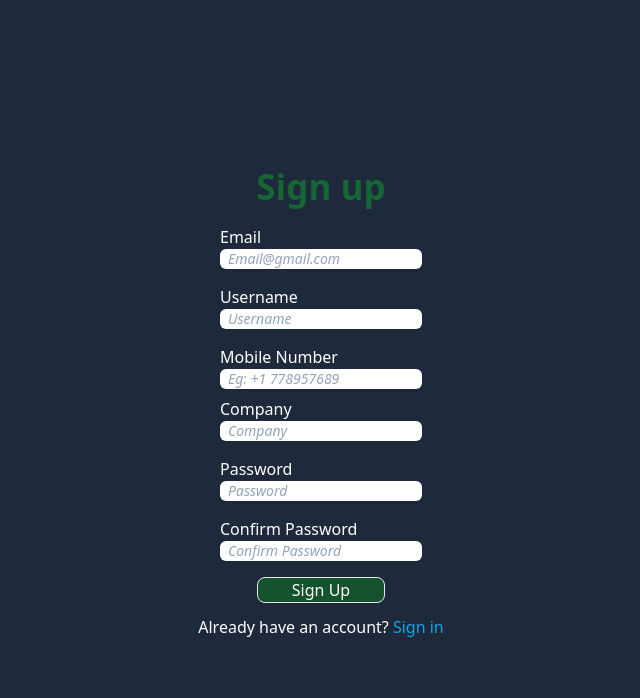
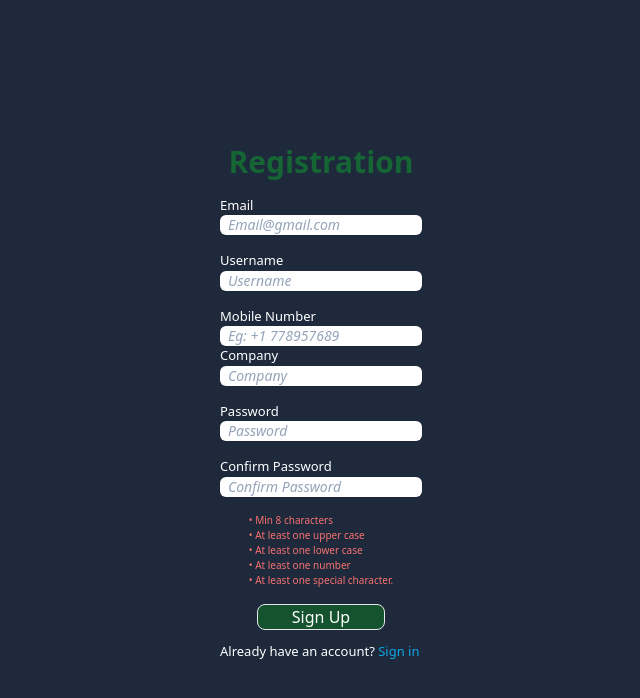
Before and after one commit to osefatul/ticket-tracker-system-CRM, a React (Create React App) app in the folder frontend/: page /auth in a window 1280 px wide. Shown: the top 698 px of the page, without its empty margins (319-959 px from the left). Built offline with nearby package versions, Linux system fonts and the light colour scheme.

Commit message:
Auth page has been updated

```diff
--- a/frontend/src/pages/Auth.jsx
+++ b/frontend/src/pages/Auth.jsx
@@ -12,6 +12,7 @@ import { getUserProfile } from "../features/SpecificUerSlice/userAction";
 const initialState = {
   email: "",
   name: "",
+  company: "",
   password: "",
   confirmPassword: "",
   phone: ""
@@ -28,10 +29,34 @@ function Auth() {
 
   const {isLoading, isAuth, error,} = useSelector(state => state.login)
   const {isLoading:regLoading, status, message,} = useSelector(state => state.registration)
+  const[MessageAddedAlert, setMessageAddedAlert] = useState(false)
 
   const [form, setForm] = useState(initialState);
   const [isSignup, setIsSignup] = useState(true);
   const [resetPassword, setResetPassword] = useState(false);
+
+
+
+  //FOR STRONG PASSWORD
+  const passwordVerificationError = {
+    isLengthy: false,
+    hasUpper: false,
+    hasLower: false,
+    hasNumber: false,
+    hasSpecialChar: false,
+    confirmPassword: false,
+  }
+  const [passwordError, setPasswordError] = useState(passwordVerificationError);
+
+
+
+//Make the message disappear
+  useEffect(()=>{
+  setTimeout(()=>{
+    setMessageAddedAlert(false);
+  },5000)
+  },[MessageAddedAlert])
+
 
 
 //When the auth page renders check for accessJWT
@@ -40,12 +65,44 @@ function Auth() {
 	}, [navigate, isAuth]);
 
 
+
+
+//WHEN FORM INPUTS UPDATE
   const handleChange = (e) => {
-    setForm({ ...form, [e.target.name]: e.target.value },);
-    // console.log(form);
+    const {name, value} = e.target
+    setForm({ ...form, [name]: value },);
+
+
+    //Password verificationError
+    if(name === "password"){
+      const isLengthy = value.length > 8;
+      const hasUpper = /[A-Z]/.test(value);
+      const hasLower = /[a-z]/.test(value);
+      const hasNumber = /[0-9]/.test(value);
+      const hasSpecialChar = /[!,@,#,$,%,&]/.test(value);
+
+      setPasswordError({
+        ...passwordError,
+        isLengthy,
+        hasUpper,
+        hasLower,
+        hasNumber,
+        hasSpecialChar,
+      });
+    }
+
+    if (name === "confirmPassword") {
+      setPasswordError({
+        ...passwordError,
+        confirmPassword: form.password === value,
+      });
+    }
+    console.log(form)
   };
 
 
+
+// SUBMITTING FORM
   const handleSubmit = async (e) => {
     e.preventDefault();
 
@@ -56,7 +113,6 @@ function Auth() {
       if (!isSignup){
         dispatch(loginPending())
         const isAuth = await userLogin({email, password});
-
         // if we receive unsuccessful response then
         const AuthResponse = isAuth?.response?.data?.message
         if (AuthResponse){
@@ -83,7 +139,11 @@ function Auth() {
           console.log(regResponse)
           return dispatch(registrationError(regResponse))
         }
-        setIsSignup(!isSignup)
+
+        setPasswordError(passwordVerificationError)
+        setMessageAddedAlert(true)//To turn on message alert
+        setIsSignup(!isSignup) //To return to sign in
+
         return dispatch(registrationSuccess(isRegistered));
       }
 
@@ -115,14 +175,20 @@ function Auth() {
 
 
   return (
-    <div className="h-screen flex items-center justify-center bg-slate-800 ">
+    <div className=" h-screen flex flex-col items-center justify-center bg-slate-800 space-x-2">
+
+      {MessageAddedAlert && <div className=" bg-green-800 w-[80%] text-white text-small rounded flex items-center justify-center m-3">{message}</div>}
+      {status ==="error" ? <div className=" bg-red-400 w-[80%] text-white text-small rounded flex items-center justify-center m-2">{message}</div> : ""}
+
+
+
       <div className="space-y-3">
         <p
-          className={`text-green-800 font-bold text-[35px] flex items-center justify-center ${
+          className={` text-green-800 font-bold text-[25px] sm:text-[30px] flex items-center justify-center ${
             resetPassword ? "mb-2" : " "
           }`}
         >
-          {resetPassword ? "Reset Password" : isSignup ? "Sign up" : "Sign in"}
+          {resetPassword ? "Reset Password" : isSignup ? "Registration" : "Login"}
         </p>
         {error?
         <div className="flex justify-center items-center text-orange-700">
@@ -135,7 +201,7 @@ function Auth() {
           }`}
           onSubmit={handleSubmit}
         >
-          <div>
+          <div className="text-[13px]">
             <label
               className={`${resetPassword ? "mb-2" : ""}`}
               htmlFor="email"
@@ -160,7 +226,7 @@ function Auth() {
           {resetPassword ? (
             ""
           ) : isSignup ? (
-            <div className="">
+            <div className="text-[13px]">
               <label htmlFor="username">Username</label>
               <input
                 className=" placeholder:italic placeholder:text-slate-400 placeholder:pl-2
@@ -182,7 +248,7 @@ function Auth() {
           ) : isSignup ? (
             <div>
 
-            <div className="">
+            <div className="text-[13px]">
               <label htmlFor="username">Mobile Number</label>
               <input
                 className=" placeholder:italic placeholder:text-slate-400 placeholder:pl-2
@@ -195,7 +261,7 @@ function Auth() {
                 required
                 />
             </div>
-            <div className="mt-2">
+            <div className="text-[13px]">
               <label htmlFor="username">Company</label>
               <input
                 className=" placeholder:italic placeholder:text-slate-400 placeholder:pl-2
@@ -217,7 +283,7 @@ function Auth() {
           {resetPassword ? (
             ""
           ) : (
-            <div className="">
+            <div className="text-[13px]">
               <label htmlFor="password">Password</label>
               <input
                 className=" placeholder:italic placeholder:text-slate-400 placeholder:pl-2
@@ -227,6 +293,7 @@ function Auth() {
                 type="password"
                 placeholder="Password"
                 onChange={handleChange}
+                value={form.password}
                 required
               />
             </div>
@@ -236,7 +303,7 @@ function Auth() {
           {resetPassword
             ? ""
             : isSignup && (
-                <div className="">
+                <div className="text-[13px]">
                   <label htmlFor="confirmPassword">Confirm Password</label>
                   <input
                     className=" placeholder:italic placeholder:text-slate-400 placeholder:pl-2
@@ -246,15 +313,66 @@ function Auth() {
                     type="password"
                     placeholder="Confirm Password"
                     onChange={handleChange}
+                    value = {form.confirmPassword}
                     required
                   />
                 </div>
               )}
 
+              {
+                    isSignup ? (
+                    <div className="flex flex-col items-start justify-center ">
+
+                      <ul className="flex flex-col items-start justify-center text-[10px]">
+                        <li
+                          className={
+                            passwordError.isLengthy ? "text-green-400" : "text-red-400"
+                          }
+                        >
+                          • Min 8 characters
+                        </li>
+                        <li
+                          className={
+                            passwordError.hasUpper ? "text-green-400" : "text-red-400"
+                          }
+                        >
+                          • At least one upper case
+                        </li>
+                        <li
+                          className={
+                            passwordError.hasLower ? "text-green-400" : "text-red-400"
+                          }
+                        >
+                          • At least one lower case
+                        </li>
+                        <li
+                          className={
+                            passwordError.hasNumber ? "text-green-400" : "text-red-400"
+                          }
+                        >
+                          • At least one number
+                        </li>
+                        <li
+                          className={
+                            passwordError.hasSpecialChar ? "text-green-400" : "text-red-400"
+                          }
+                        >
+                          • At least one special character.
+                        </li>
+                      </ul>
+                    </div>)
+
+                    : " "
+                }
+
 
 
           <div className={`border rounded-lg ${resetPassword? "w-44": "w-32"} bg-green-900`}>
-            <button className="mx-auto flex items-center justify-center">
+            <button
+            className="mx-auto flex items-center justify-center"
+            type ="submit"
+            disabled = { isSignup && Object.values(passwordError).includes(false)}
+            >
               {/* Check which form we are filling */}
               {resetPassword
                 ? "Reset Password"
@@ -289,7 +407,7 @@ function Auth() {
 
 
         {!resetPassword && (
-          <div className="">
+          <div className="text-[13px]">
             <p>
               {isSignup ? "Already have an account?" : "Don't have an account?"}
               <span
@@ -302,6 +420,8 @@ function Auth() {
           </div>
         )}
       </div>
+
+
     </div>
   );
 }
```
Also changed, not shown: 1 other file (tests, documents, lock files or other folders).
